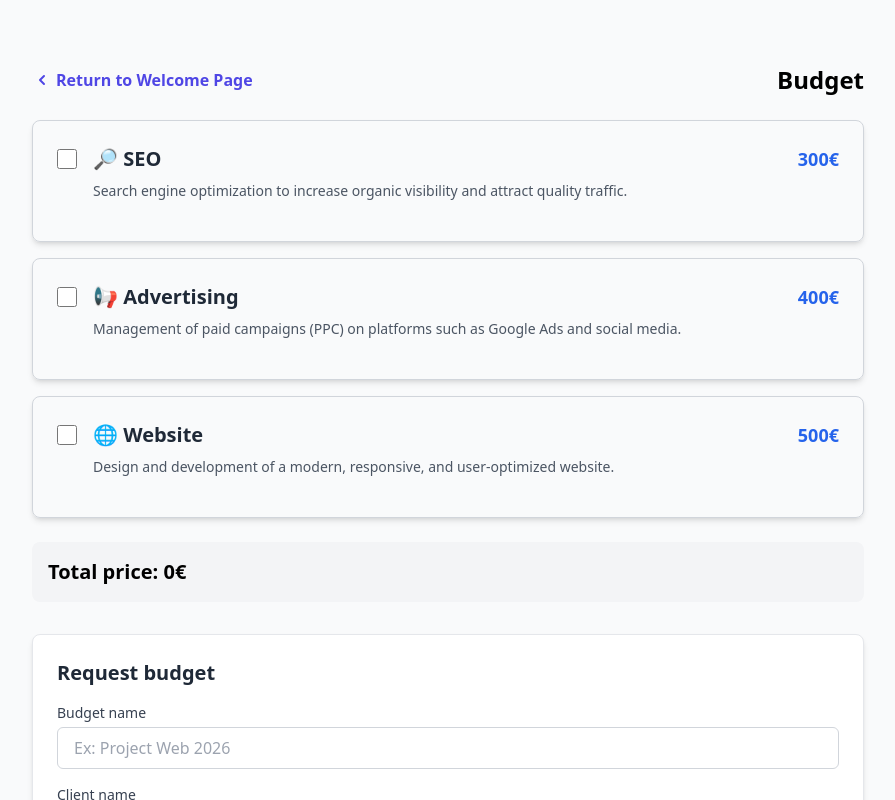
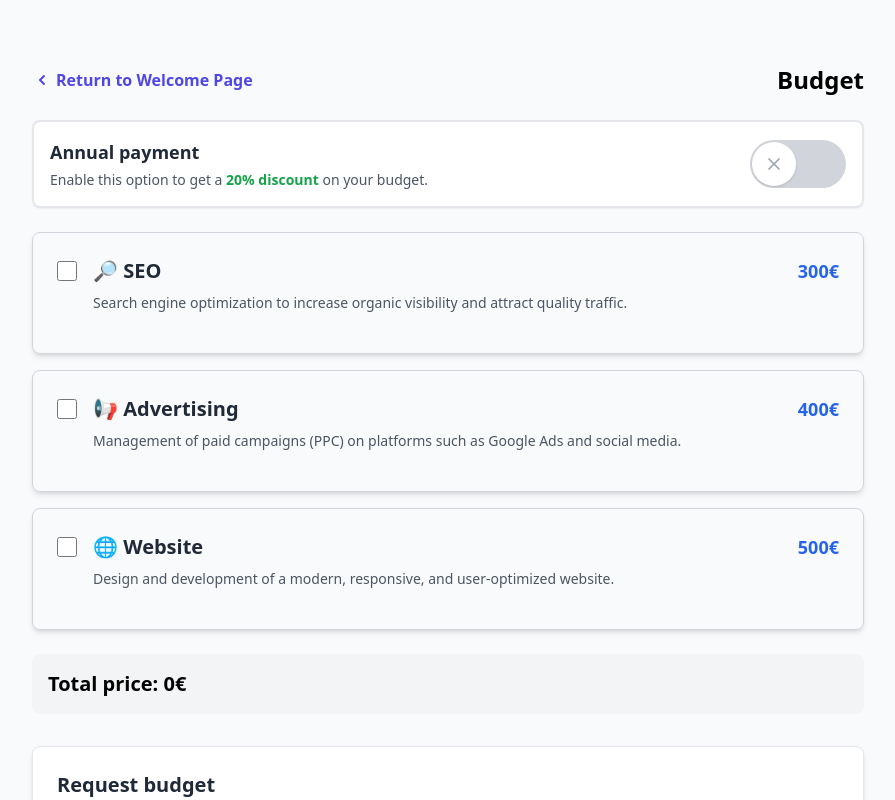
Before and after one commit to claudiabcn/sprint6-reactBudgets, a React (Vite) app: page /calculator in a window 1280 px wide. Shown: the top 800 px of the page, without its empty margins (192-1087 px from the left). Built offline with nearby package versions, Linux system fonts and the light colour scheme.

Commit message:
Adding annual payment feature

```diff
--- a/src/config/types.ts
+++ b/src/config/types.ts
@@ -24,12 +24,14 @@ export interface Budget {
   services: Service[];
   total: number;
   date: Date;
+  isAnnualPayment: boolean;
 }
 
 export interface BudgetFormProps {
   services: Service[];
   budgets: Budget[];
   setBudgets: (budgets: Budget[]) => void;
+  isAnnualPayment: boolean;
 }
 
 export interface FormInputProps {
@@ -49,3 +51,7 @@ export interface HelpModalProps {
   isOpen: boolean;
   onClose: () => void;
 }
+export interface AnnualPaymentToggleProps {
+  isAnnualPayment: boolean;
+  onToggle: () => void;
+}
--- a/src/features/budgetCalculator/budgetSummary.tsx
+++ b/src/features/budgetCalculator/budgetSummary.tsx
@@ -1,11 +1,55 @@
 import { calculateTotal } from "./utils/calculateTotal";
 import { Service } from "../../config/types";
-const BudgetSummary = ({ services }: { services: Service[] }) => {
+
+interface BudgetSummaryProps {
+  services: Service[];
+  isAnnualPayment: boolean;
+}
+
+const BudgetSummary = ({ services, isAnnualPayment }: BudgetSummaryProps) => {
+  const totalWithoutDiscount = calculateTotal(services, false);
+  const totalWithDiscount = calculateTotal(services, isAnnualPayment);
+  const discount = totalWithoutDiscount - totalWithDiscount;
+
   return (
     <div className="mt-6 p-4 bg-gray-100 rounded-lg">
-      <h3 className="text-xl font-bold">
-        Total price: {calculateTotal(services)}€
-      </h3>
+      {isAnnualPayment && discount > 0 && (
+        <div className="mb-3 p-3 bg-green-50 border border-green-200 rounded-lg">
+          <div className="flex items-center gap-2 mb-2">
+            <svg
+              className="w-5 h-5 text-green-600"
+              fill="none"
+              stroke="currentColor"
+              viewBox="0 0 24 24"
+            >
+              <path
+                strokeLinecap="round"
+                strokeLinejoin="round"
+                strokeWidth={2}
+                d="M9 12l2 2 4-4m6 2a9 9 0 11-18 0 9 9 0 0118 0z"
+              />
+            </svg>
+            <span className="text-green-800 font-semibold">
+              Annual discount applied! (20%)
+            </span>
+          </div>
+          <div className="text-sm text-green-700">
+            <p className="line-through">
+              Original price: {totalWithoutDiscount}€
+            </p>
+            <p className="font-semibold text-green-800">
+              Save: {discount.toFixed(2)}€
+            </p>
+          </div>
+        </div>
+      )}
+
+      <h3 className="text-xl font-bold">Total price: {totalWithDiscount}€</h3>
+      {isAnnualPayment && (
+        <p className="text-sm text-gray-600 mt-1">
+          Annual payment applied with 20% discount.
+        </p>
+      )}
     </div>
   );
 };
--- /dev/null
+++ b/src/features/budgetCalculator/components/Annualpaymenttoggle.tsx
@@ -0,0 +1,88 @@
+import { AnnualPaymentToggleProps } from "../../../config/types";
+
+const AnnualPaymentToggle = ({
+  isAnnualPayment,
+  onToggle,
+}: AnnualPaymentToggleProps) => {
+  return (
+    <div className="mb-6 p-4 bg-white border-2 border-gray-200 rounded-lg shadow-sm">
+      <div className="flex items-center justify-between">
+        <div className="flex-1">
+          <h3 className="text-lg font-semibold text-gray-800 mb-1">
+            Annual payment
+          </h3>
+          <p className="text-sm text-gray-600">
+            Enable this option to get a{" "}
+            <span className="font-semibold text-green-600">20% discount</span>{" "}
+            on your budget.
+          </p>
+        </div>
+
+        <button
+          onClick={onToggle}
+          className={`
+            relative inline-flex h-12 w-24 flex-shrink-0 cursor-pointer rounded-full border-2 border-transparent
+            transition-colors duration-200 ease-in-out focus:outline-none focus:ring-2 focus:ring-blue-500 focus:ring-offset-2
+            ${isAnnualPayment ? "bg-green-600" : "bg-gray-300"}
+          `}
+          role="switch"
+          aria-checked={isAnnualPayment}
+        >
+          <span className="sr-only">Enable annual payment</span>
+          <span
+            className={`
+              pointer-events-none inline-block h-11 w-11 transform rounded-full bg-white shadow ring-0
+              transition duration-200 ease-in-out
+              ${isAnnualPayment ? "translate-x-12" : "translate-x-0"}
+            `}
+          >
+            <span
+              className={`
+                absolute inset-0 flex h-full w-full items-center justify-center transition-opacity
+                ${
+                  isAnnualPayment
+                    ? "opacity-0 duration-100"
+                    : "opacity-100 duration-200"
+                }
+              `}
+            >
+              <svg
+                className="h-5 w-5 text-gray-400"
+                fill="none"
+                viewBox="0 0 24 24"
+                stroke="currentColor"
+              >
+                <path
+                  strokeLinecap="round"
+                  strokeLinejoin="round"
+                  strokeWidth={2}
+                  d="M6 18L18 6M6 6l12 12"
+                />
+              </svg>
+            </span>
+            <span
+              className={`
+                absolute inset-0 flex h-full w-full items-center justify-center transition-opacity
+                ${
+                  isAnnualPayment
+                    ? "opacity-100 duration-200"
+                    : "opacity-0 duration-100"
+                }
+              `}
+            >
+              <svg
+                className="h-5 w-5 text-green-600"
+                fill="currentColor"
+                viewBox="0 0 24 24"
+              >
+                <path d="M9 16.17L4.83 12l-1.42 1.41L9 19 21 7l-1.41-1.41z" />
+              </svg>
+            </span>
+          </span>
+        </button>
+      </div>
+    </div>
+  );
+};
+
+export default AnnualPaymentToggle;
--- a/src/features/budgetCalculator/hooks/useBudgetServices.ts
+++ b/src/features/budgetCalculator/hooks/useBudgetServices.ts
@@ -4,6 +4,11 @@ import { services as initialServices } from "../../../config/appData";
 
 export const useBudgetServices = () => {
   const [services, setServices] = useState<Service[]>(initialServices);
+  const [isAnnualPayment, setIsAnnualPayment] = useState(false);
+
+  const toggleAnnualPayment = () => {
+    setIsAnnualPayment(!isAnnualPayment);
+  };
 
   const handleServiceChange = (id: string) => {
     setServices(
@@ -33,6 +38,8 @@ export const useBudgetServices = () => {
 
   return {
     services,
+    isAnnualPayment,
+    toggleAnnualPayment,
     handleServiceChange,
     handlePagesChange,
     handleLanguagesChange,
--- a/src/features/budgetCalculator/utils/calculateTotal.ts
+++ b/src/features/budgetCalculator/utils/calculateTotal.ts
@@ -1,6 +1,6 @@
 import { Service } from "../../../config/types";
 
-export function calculateTotal(services: Service[]): number {
+export function calculateTotal(services: Service[], isAnnualPayment: boolean = false): number {
   let total = 0;
 
   services.forEach((service) => {
@@ -13,5 +13,10 @@ export function calculateTotal(services: Service[]): number {
     }
   });
 
+
+  if (isAnnualPayment) {
+    total = total * 0.8;
+  }
+
   return total;
 }
--- a/src/features/budgetForm/budgetForm.tsx
+++ b/src/features/budgetForm/budgetForm.tsx
@@ -2,7 +2,7 @@ import { BudgetFormProps } from "../../config/types";
 import { useBudgetForm } from "./hooks/useBudgetForm";
 import FormInput from "./components/formInput";
 
-function BudgetForm({ services, budgets, setBudgets }: BudgetFormProps) {
+function BudgetForm({ services, budgets, setBudgets, isAnnualPayment }: BudgetFormProps) {
   const {
     budgetName,
     setBudgetName,
@@ -13,7 +13,7 @@ function BudgetForm({ services, budgets, setBudgets }: BudgetFormProps) {
     clientEmail,
     setClientEmail,
     handleSaveBudget,
-  } = useBudgetForm(services, budgets, setBudgets);
+  } = useBudgetForm(services, budgets, setBudgets, isAnnualPayment);
 
   return (
     <div className="mt-8 p-6 bg-white rounded-lg shadow-md border border-gray-200">
--- a/src/features/budgetForm/utils/validators.ts
+++ b/src/features/budgetForm/utils/validators.ts
@@ -11,19 +11,19 @@ export const validateBudgetForm = (
   hasSelectedServices: boolean
 ): string | null => {
   if (!budgetName.trim() || !clientName.trim()) {
-    return 'Por favor completa el nombre del presupuesto y el cliente';
+    return 'Please complete the budget name and client name';
   }
 
   if (!clientPhone.trim() || !clientEmail.trim()) {
-    return 'Por favor completa el teléfono y el email';
+    return 'Please complete the phone number and email';
   }
 
   if (!validateEmail(clientEmail)) {
-    return 'Por favor ingresa un email válido';
+    return 'Please enter a valid email address';
   }
 
   if (!hasSelectedServices) {
-    return 'Por favor selecciona al menos un servicio';
+    return 'Please select at least one service';
   }
 
   return null;
--- a/src/features/bugetHistory/budgetHistory.tsx
+++ b/src/features/bugetHistory/budgetHistory.tsx
@@ -88,9 +88,6 @@ function BudgetHistory({ budgets, onDeleteBudget }: BudgetHistoryProps) {
             <h3 className="text-2xl font-bold text-gray-800">
               History of Budgets
             </h3>
-            <span className="text-sm text-gray-600">
-              {budgets.length} {budgets.length === 1 ? "budget" : "budgets"}
-            </span>
           </div>
 
           <div className="flex gap-2">
--- a/src/features/bugetHistory/components/budgetCard.tsx
+++ b/src/features/bugetHistory/components/budgetCard.tsx
@@ -29,6 +29,7 @@ function BudgetCard({ budget, onDelete }: BudgetCardProps) {
         <div className="text-right">
           <span className="text-2xl font-bold text-blue-600">
             {formatPrice(budget.total)}
+
           </span>
         </div>
       </div>
--- a/src/pages/BudgetPage.tsx
+++ b/src/pages/BudgetPage.tsx
@@ -3,6 +3,7 @@ import { useNavigate } from "react-router-dom";
 import ServiceCard from "../features/budgetCalculator/components/serviceCard";
 import BudgetSummary from "../features/budgetCalculator/budgetSummary";
 import BudgetForm from "../features/budgetForm/budgetForm";
+import AnnualPaymentToggle from "../features/budgetCalculator/components/Annualpaymenttoggle";
 import { useBudgetServices } from "../features/budgetCalculator/hooks/useBudgetServices";
 import { Budget } from "../config/types";
 import BudgetHistory from "../features/bugetHistory/budgetHistory";
@@ -12,6 +13,8 @@ function BudgetCalculator() {
 
   const {
     services,
+    isAnnualPayment,
+    toggleAnnualPayment,
     handleServiceChange,
     handlePagesChange,
     handleLanguagesChange,
@@ -22,6 +25,7 @@ function BudgetCalculator() {
   const handleGoBack = () => {
     navigate("/");
   };
+
   const handleDeleteBudget = (id: string) => {
     if (window.confirm("Are you sure you want to delete this budget?")) {
       setBudgets(budgets.filter((budget) => budget.id !== id));
@@ -53,6 +57,12 @@ function BudgetCalculator() {
           <h2 className="text-2xl font-bold">Budget</h2>
         </div>
 
+
+        <AnnualPaymentToggle
+          isAnnualPayment={isAnnualPayment}
+          onToggle={toggleAnnualPayment}
+        />
+
         <div className="space-y-4">
           {services.map((service) => (
             <ServiceCard
@@ -69,12 +79,13 @@ function BudgetCalculator() {
           ))}
         </div>
 
-        <BudgetSummary services={services} />
+        <BudgetSummary services={services} isAnnualPayment={isAnnualPayment} />
 
         <BudgetForm
           services={services}
           budgets={budgets}
           setBudgets={setBudgets}
+          isAnnualPayment={isAnnualPayment}
         />
         <BudgetHistory budgets={budgets} onDeleteBudget={handleDeleteBudget} />
       </div>
```
Also changed, not shown: src/features/budgetForm/hooks/useBudgetForm.ts (+20 -18 lines).
